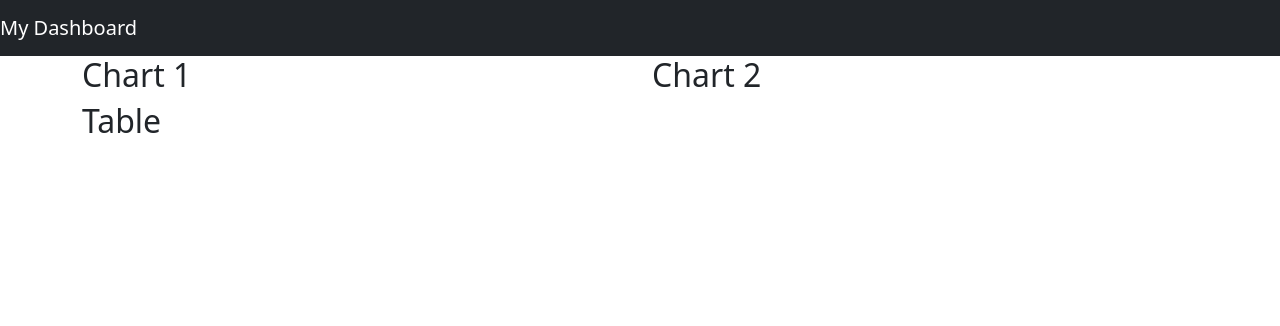
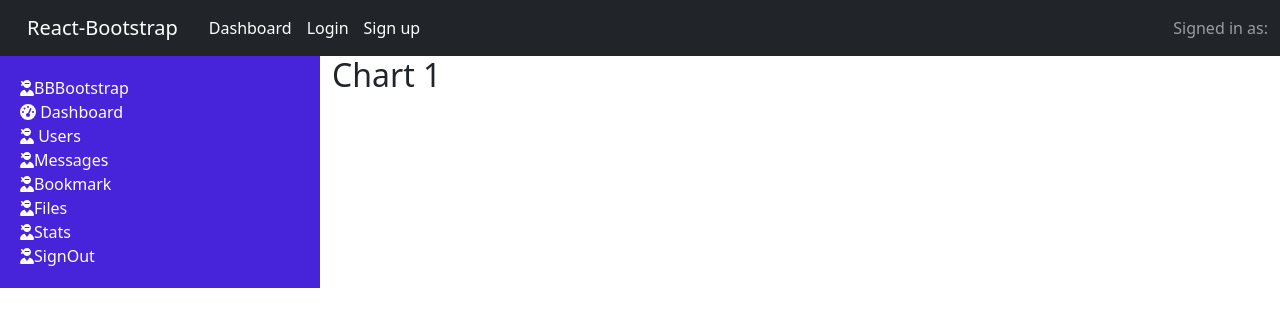
Before and after one commit to pankaj486/my-web-app, a React (Create React App) app: page /dashboard in a window 1280 px wide. Shown: the top 326 px of the page. Built offline with nearby package versions, Linux system fonts and the light colour scheme.

Commit message:
fixing the navbar issue and add sidebar in the component

```diff
--- a/package.json
+++ b/package.json
@@ -3,6 +3,9 @@
   "version": "0.1.0",
   "private": true,
   "dependencies": {
+    "@fortawesome/fontawesome-svg-core": "^6.2.1",
+    "@fortawesome/free-solid-svg-icons": "^6.2.1",
+    "@fortawesome/react-fontawesome": "^0.2.0",
     "@testing-library/jest-dom": "^5.16.5",
     "@testing-library/react": "^13.4.0",
     "@testing-library/user-event": "^13.5.0",
--- a/src/App.tsx
+++ b/src/App.tsx
@@ -14,14 +14,12 @@ const MainAppDiv = styled.div`
 function App() {
   return (
     <BrowserRouter>
-      <MainAppDiv>
+    <NavbarContainer />
         <Routes>
-          <Route path="/" element={<NavbarContainer />} />
           <Route path="/dashboard" element={<DashboardPage />} />
           <Route path="/login" element={<LoginForm />} />
           <Route path="/signup" element={<SignUpForm />} />
         </Routes>
-      </MainAppDiv>
       <ToastContainer />
     </BrowserRouter>
   );
--- a/src/components/Dashboard/Dashboard.tsx
+++ b/src/components/Dashboard/Dashboard.tsx
@@ -1,6 +1,8 @@
 import styled from 'styled-components';
 import { Link } from 'react-router-dom';
 import { Navbar, Container, Row, Col } from 'react-bootstrap';
+import Sidebar from "./Sidebar";
+import "./style.css";
 
 
 const StyledLink = styled(Link)`
@@ -14,27 +16,18 @@ const StyledLink = styled(Link)`
 function DashboardPage() {
   return (
     <div>
-      <Navbar bg="dark" variant="dark">
-        <Navbar.Brand>
-            <StyledLink to="/">
-                <span>My Dashboard</span>
-            </StyledLink>
-        </Navbar.Brand>
-      </Navbar>
-      <Container>
-        <Row>
-          <Col xs={12} md={6}>
+      <Container fluid>
+      <Row>
+      <Col xs={3} md={3} className="background_color">
+        <Sidebar />
+        </Col>
+
+          <Col xs={9} md={9}>
             <h2>Chart 1</h2>
           </Col>
-          <Col xs={12} md={6}>
-            <h2>Chart 2</h2>
-          </Col>
+
         </Row>
-        <Row>
-          <Col xs={12}>
-            <h2>Table</h2>
-          </Col>
-        </Row>
+
       </Container>
     </div>
   );
--- /dev/null
+++ b/src/components/Dashboard/Sidebar.tsx
@@ -0,0 +1,25 @@
+import { FontAwesomeIcon } from '@fortawesome/react-fontawesome'
+import { faTachometerAlt , faUserNinja } from '@fortawesome/free-solid-svg-icons'
+
+
+const Sidebar = ()=>{
+    return(
+    <>
+    <div className="l-navbar" id="nav-bar">
+        <nav className="nav">
+            <div> <a href="#" className="nav_logo"><FontAwesomeIcon icon={faUserNinja} /><span className="nav_logo-name">BBBootstrap</span> </a>
+                <div className="nav_list"> <a href="#" className="nav_link active"> <FontAwesomeIcon icon={faTachometerAlt} /> <span className="nav_name">Dashboard</span> </a>
+                <a href="#" className="nav_link"> <FontAwesomeIcon icon={faUserNinja} /> <span className="nav_name">Users</span> </a>
+                <a href="#" className="nav_link"> <FontAwesomeIcon icon={faUserNinja} /><span className="nav_name">Messages</span> </a>
+                <a href="#" className="nav_link"><FontAwesomeIcon icon={faUserNinja} /><span className="nav_name">Bookmark</span> </a>
+                <a href="#" className="nav_link"> <FontAwesomeIcon icon={faUserNinja} /><span className="nav_name">Files</span> </a>
+                <a href="#" className="nav_link"> <FontAwesomeIcon icon={faUserNinja} /><span className="nav_name">Stats</span> </a> </div>
+            </div>
+            <a href="#" className="nav_link"> <FontAwesomeIcon icon={faUserNinja} /><span className="nav_name">SignOut</span> </a>
+        </nav>
+    </div>
+    </>
+    )
+}
+
+export default Sidebar;
--- /dev/null
+++ b/src/components/Dashboard/style.css
@@ -0,0 +1,13 @@
+.background_color{
+    background:#4723D9;
+    color:#fff;
+    padding: 20px;
+}
+#nav-bar a{
+    width:100%;
+    display:block;
+    color:#fff;
+    text-decoration: none;
+}
+
+/*-----Latest Code Sidebar-----*/
--- a/src/components/auth/auth.css
+++ b/src/components/auth/auth.css
@@ -36,3 +36,9 @@
     line-height: 1;
     padding-bottom: 20px;
   }
+
+  @media only screen and (max-width: 768) {
+  .auth-inner{
+    width:100%;
+  }
+}
--- a/src/components/navbar/Navbar.tsx
+++ b/src/components/navbar/Navbar.tsx
@@ -7,11 +7,14 @@ const StyledLink = styled(Link)`
     color: white;
     padding-left: 15px;
     &:hover {
-        color: #D3D3D3;
+      color: #D3D3D3;
     }
 `;
 
 function NavbarContainer() {
+
+  const currentActiveUser:any = JSON.parse(localStorage.getItem("_state") as any)
+
   return (
     <Navbar bg="dark" variant="dark" expand="lg">
       <Container fluid>
@@ -36,7 +39,7 @@ function NavbarContainer() {
         </Navbar.Collapse>
         <Navbar.Collapse className="justify-content-end">
           <Navbar.Text>
-            Signed in as: <a href="#login">Pankaj Mehra</a>
+            Signed in as: <a href="#login">{currentActiveUser?.firstName}</a>
           </Navbar.Text>
         </Navbar.Collapse>
       </Container>
```
Also changed, not shown: 1 other file (tests, documents, lock files or other folders).
